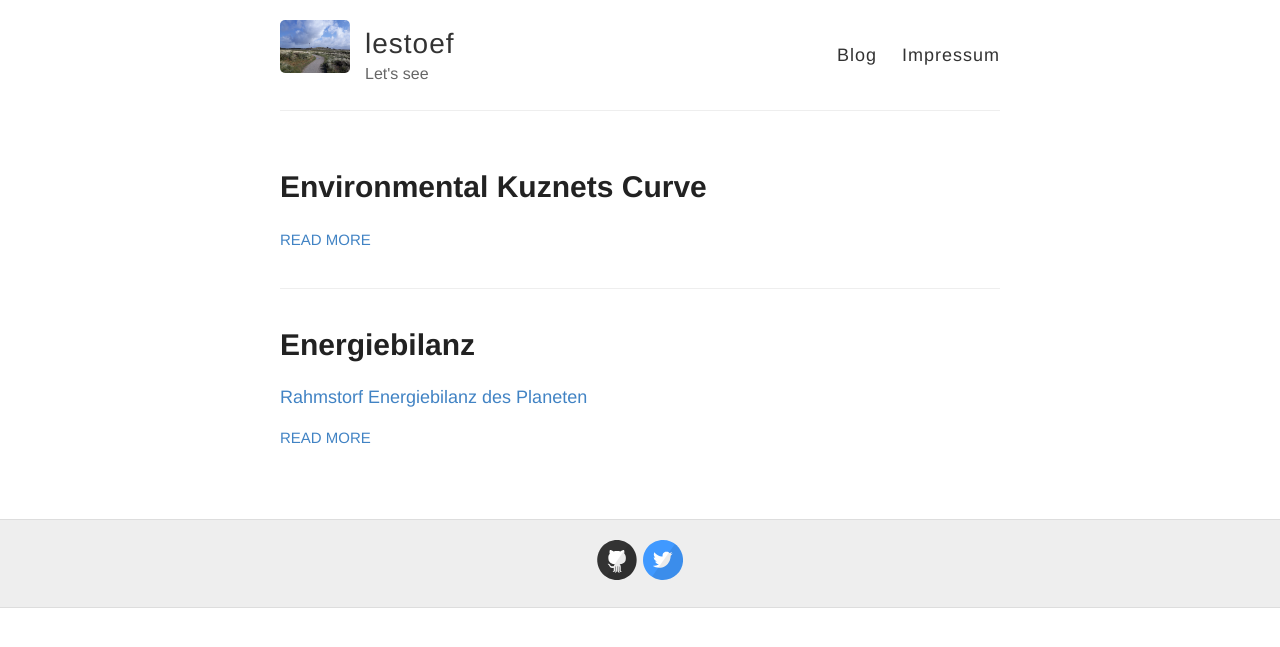
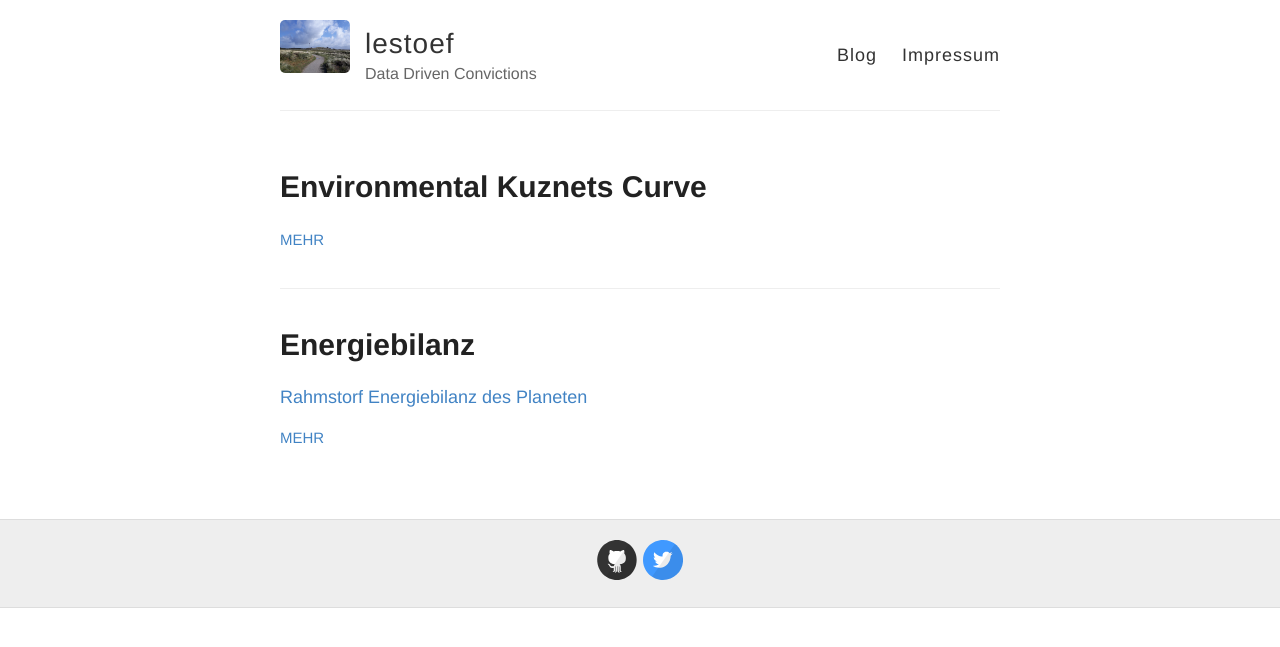
Before and after one commit to lestoef/lestoef.github.io, a Jekyll site: the page built from index.html, in a window 1280 px wide. Shown: the top 647 px of the page. Built offline with Jekyll 4.4.1, drawn with Linux system fonts in a browser that asks for light colours; nearby versions of some CDN libraries; comment, search, counter and statistics services are not loaded.

Commit message:
added author to posts

```diff
--- a/_config.yml
+++ b/_config.yml
@@ -6,7 +6,7 @@
 name: lestoef
 
 # Short bio or description (displayed in the header)
-description: Let's see
+description: Data Driven Convictions
 
 # URL of your avatar or profile pic (you could use your GitHub profile pic)
 avatar: https://raw.githubusercontent.com/lestoef/lestoef.github.io/master/images/nnmaw-logo.jpg
--- a/_layouts/post.html
+++ b/_layouts/post.html
@@ -10,7 +10,7 @@ layout: default
   </div>
 
   <div class="date">
-    Written on {{ page.date | date: "%B %e, %Y" }}
+    Written on {{ page.date | date: "%B %e, %Y" }} by {{ site.author }}
   </div>
 
   {% include disqus.html %}
--- a/index.html
+++ b/index.html
@@ -12,7 +12,7 @@ layout: default
         {{ post.excerpt }}
       </div>
 
-      <a href="{{ site.baseurl }}{{ post.url }}" class="read-more">Read More</a>
+      <a href="{{ site.baseurl }}{{ post.url }}" class="read-more">Mehr</a>
     </article>
   {% endfor %}
 </div>
```
